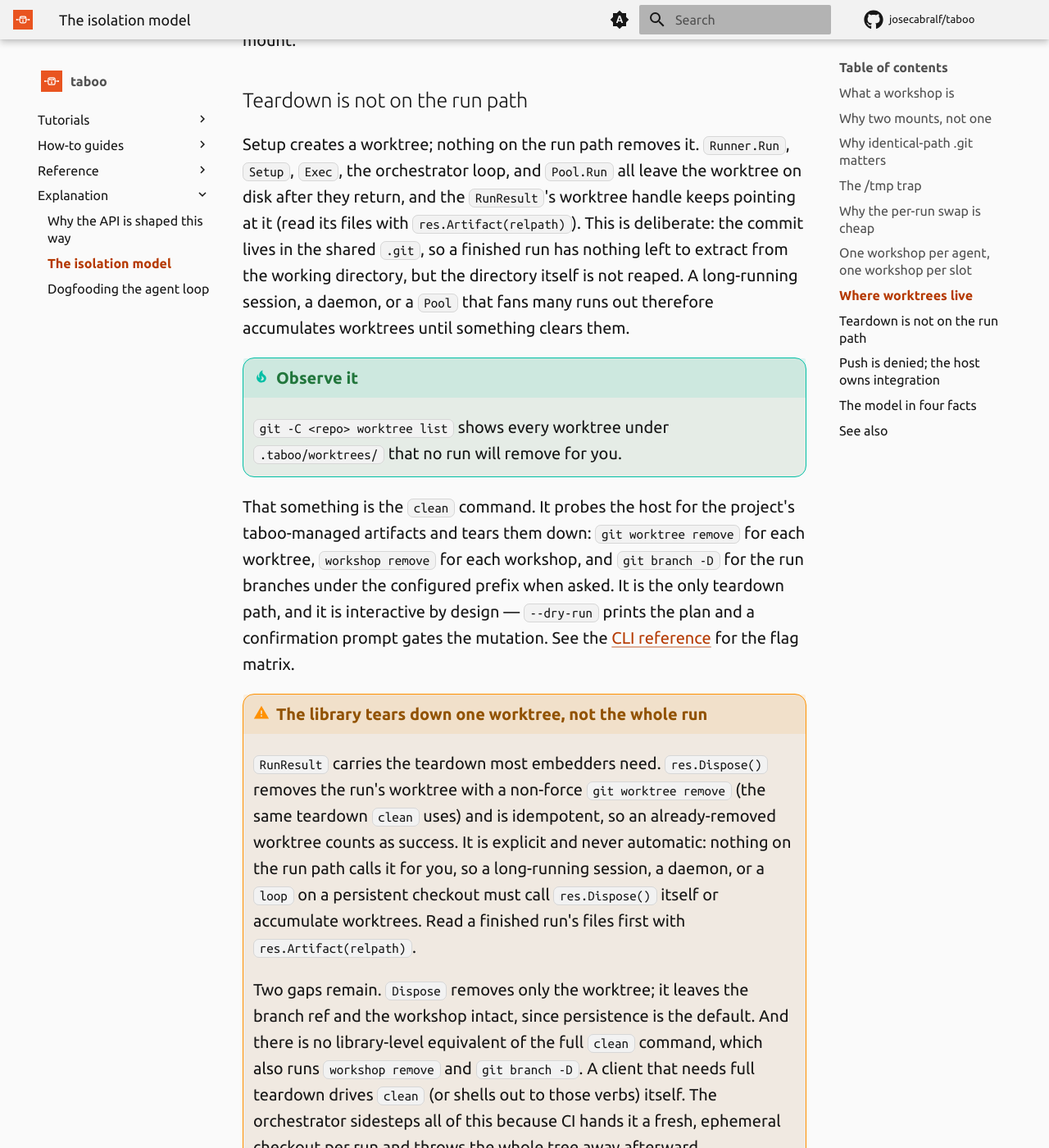
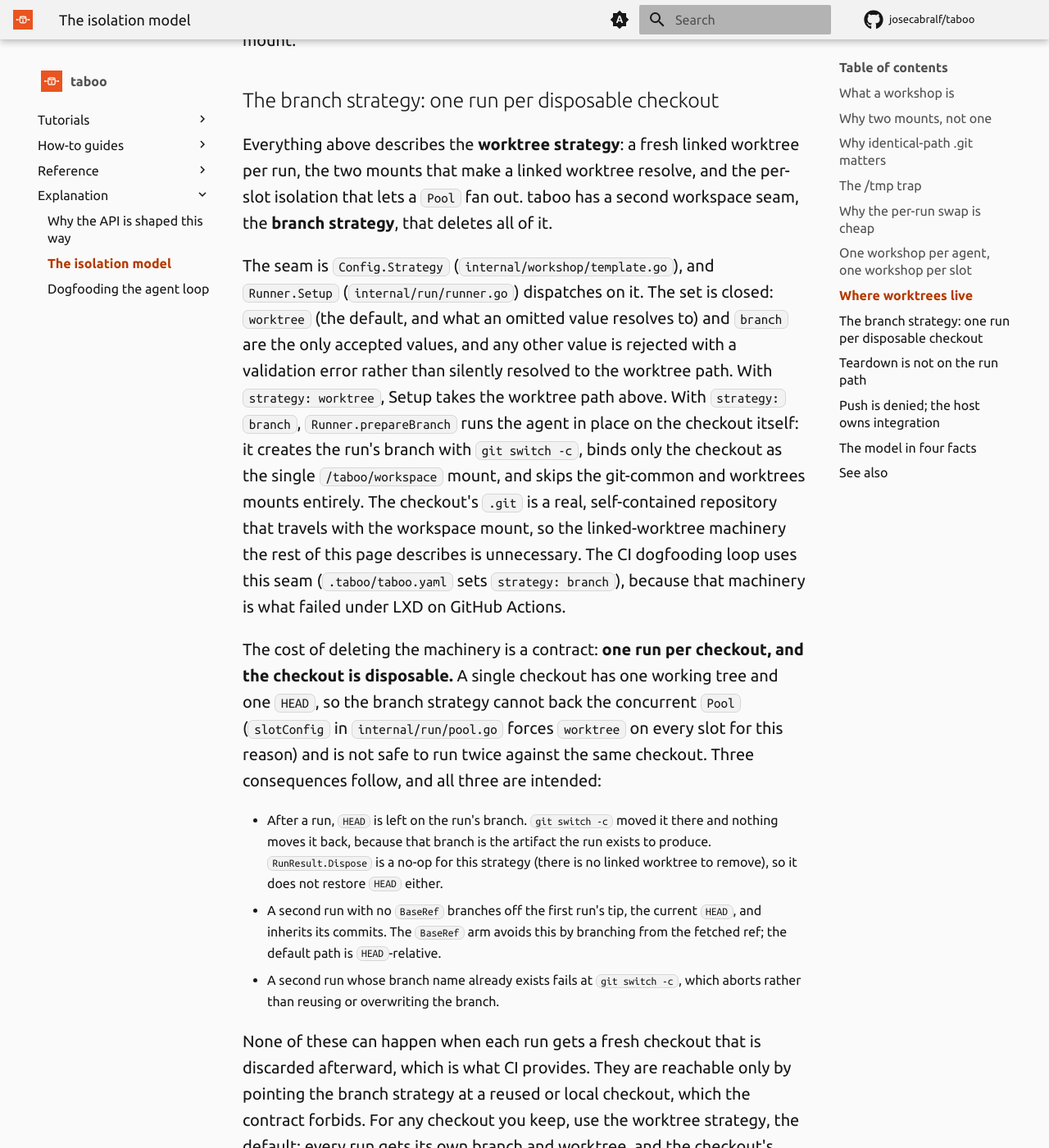
Before and after one commit to josecabralf/taboo, an MkDocs documentation site: the page built from docs/explanation/isolation-model.md, in a window 1280 px wide and 1400 px high, scrolled down 6588 px. Shown: the whole window at 82% size. Built offline with MkDocs 1.6.1 and Material for MkDocs 9.7.7, drawn with Linux system fonts in a browser that asks for light colours; comment, search, counter and statistics services are not loaded; some of the changed text lies outside the part shown.

Commit message:
docs: document the branch vs worktree strategy
Explain the workspace-seam choice in CONTEXT.md and the isolation-model
explainer, document the strategy field in the taboo.yaml reference, and note
the default in the CLI first-run tutorial.

````diff
--- a/docs/explanation/isolation-model.md
+++ b/docs/explanation/isolation-model.md
@@ -195,6 +195,51 @@ on workshop 0.9.1 and LXD 6.8, and that the out-of-repo layout remains a sound
 fallback. The only host-side cost the nested layout inherits is the
 repo-not-under-`/tmp` constraint, which already existed for the git-common mount.
 
+## The branch strategy: one run per disposable checkout
+
+Everything above describes the **worktree strategy**: a fresh linked worktree per
+run, the two mounts that make a linked worktree resolve, and the per-slot
+isolation that lets a `Pool` fan out. taboo has a second workspace seam, the
+**branch strategy**, that deletes all of it.
+
+The seam is `Config.Strategy` (`internal/workshop/template.go`), and
+`Runner.Setup` (`internal/run/runner.go`) dispatches on it. The set is closed:
+`worktree` (the default, and what an omitted value resolves to) and `branch` are
+the only accepted values, and any other value is rejected with a validation
+error rather than silently resolved to the worktree path. With
+`strategy: worktree`, Setup takes the worktree path above. With `strategy: branch`,
+`Runner.prepareBranch` runs the agent in place on the checkout itself: it creates
+the run's branch with `git switch -c`, binds only the checkout as the single
+`/taboo/workspace` mount, and skips the git-common and worktrees mounts entirely.
+The checkout's `.git` is a real, self-contained repository that travels with the
+workspace mount, so the linked-worktree machinery the rest of this page describes
+is unnecessary. The CI dogfooding loop uses this seam (`.taboo/taboo.yaml` sets
+`strategy: branch`), because that machinery is what failed under LXD on GitHub
+Actions.
+
+The cost of deleting the machinery is a contract: **one run per checkout, and
+the checkout is disposable.** A single checkout has one working tree and one
+`HEAD`, so the branch strategy cannot back the concurrent `Pool` (`slotConfig` in
+`internal/run/pool.go` forces `worktree` on every slot for this reason) and is
+not safe to run twice against the same checkout. Three consequences follow, and
+all three are intended:
+
+- After a run, `HEAD` is left on the run's branch. `git switch -c` moved it there
+  and nothing moves it back, because that branch is the artifact the run exists
+  to produce. `RunResult.Dispose` is a no-op for this strategy (there is no
+  linked worktree to remove), so it does not restore `HEAD` either.
+- A second run with no `BaseRef` branches off the first run's tip, the current
+  `HEAD`, and inherits its commits. The `BaseRef` arm avoids this by branching
+  from the fetched ref; the default path is `HEAD`-relative.
+- A second run whose branch name already exists fails at `git switch -c`, which
+  aborts rather than reusing or overwriting the branch.
+
+None of these can happen when each run gets a fresh checkout that is discarded
+afterward, which is what CI provides. They are reachable only by pointing the
+branch strategy at a reused or local checkout, which the contract forbids. For
+any checkout you keep, use the worktree strategy, the default: every run gets its
+own branch and worktree, and the checkout's `HEAD` is never touched.
+
 ## Teardown is not on the run path
 
 Setup creates a worktree; nothing on the run path removes it. `Runner.Run`,
--- a/docs/tutorials/cli-first-run.md
+++ b/docs/tutorials/cli-first-run.md
@@ -76,7 +76,7 @@ This writes a `.taboo/` directory into the repository. By default it seeds the e
 
 Confirm the scaffold landed: `ls .taboo/` should list `taboo.yaml`, `.gitignore`, `.env.example`, and `prompts/`.
 
-The seeded `.taboo/taboo.yaml` looks like this. The `workshop`, `base`, `repo`, `agent`, and `model` values come from your flags or wizard answers; only `strategy` is fixed to `branch` by the scaffold. The values below are examples:
+The seeded `.taboo/taboo.yaml` looks like this. The `workshop`, `base`, `repo`, `agent`, and `model` values come from your flags or wizard answers; only `strategy` is fixed to `worktree` by the scaffold. The values below are examples:
 
 ```yaml title=".taboo/taboo.yaml"
 # taboo.yaml — generated by `taboo init`.
@@ -88,7 +88,7 @@ base: ubuntu@24.04
 repo: /home/you/my-project
 agent: opencode
 model: openrouter/qwen/qwen3-coder-plus
-strategy: branch
+strategy: worktree
 workflows:
     fix:
         prompt-file: prompts/fix.md
````
Also changed, not shown: CONTEXT.md (+35 -0 lines), docs/reference/taboo-yaml.md (+7 -6 lines).
